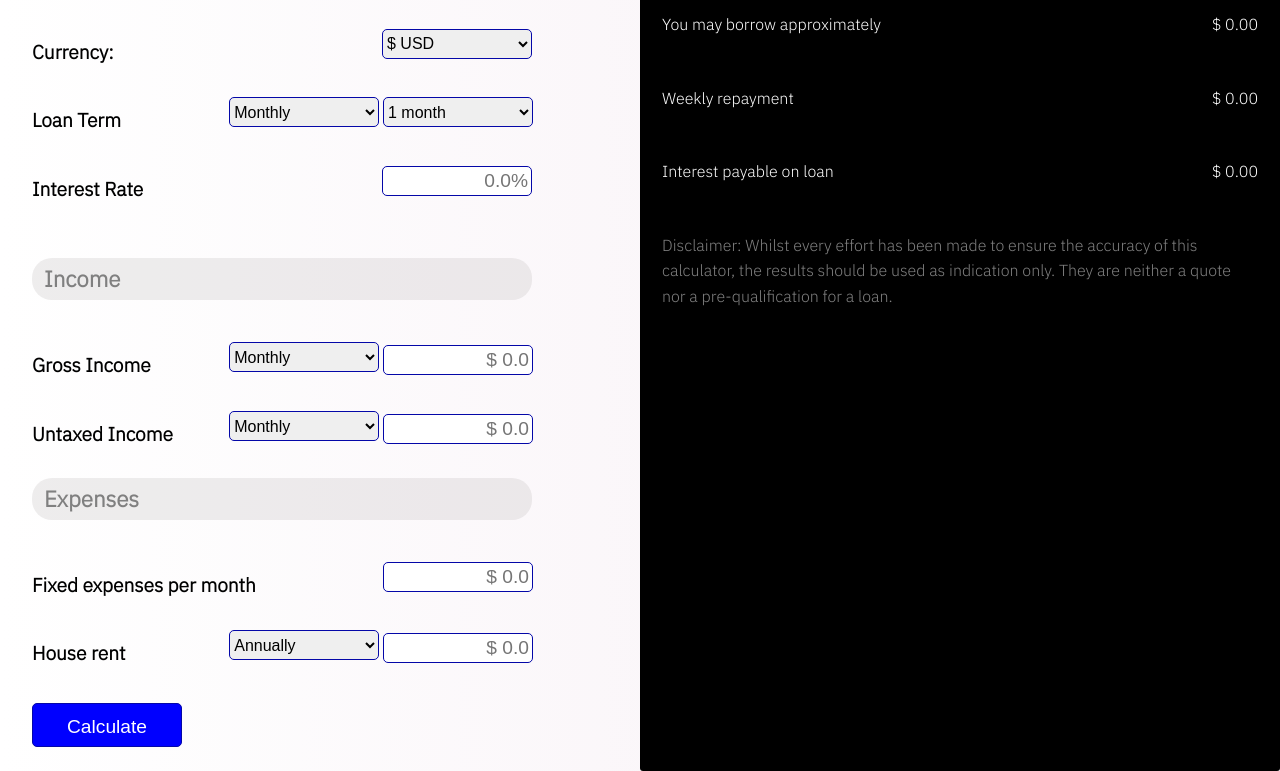
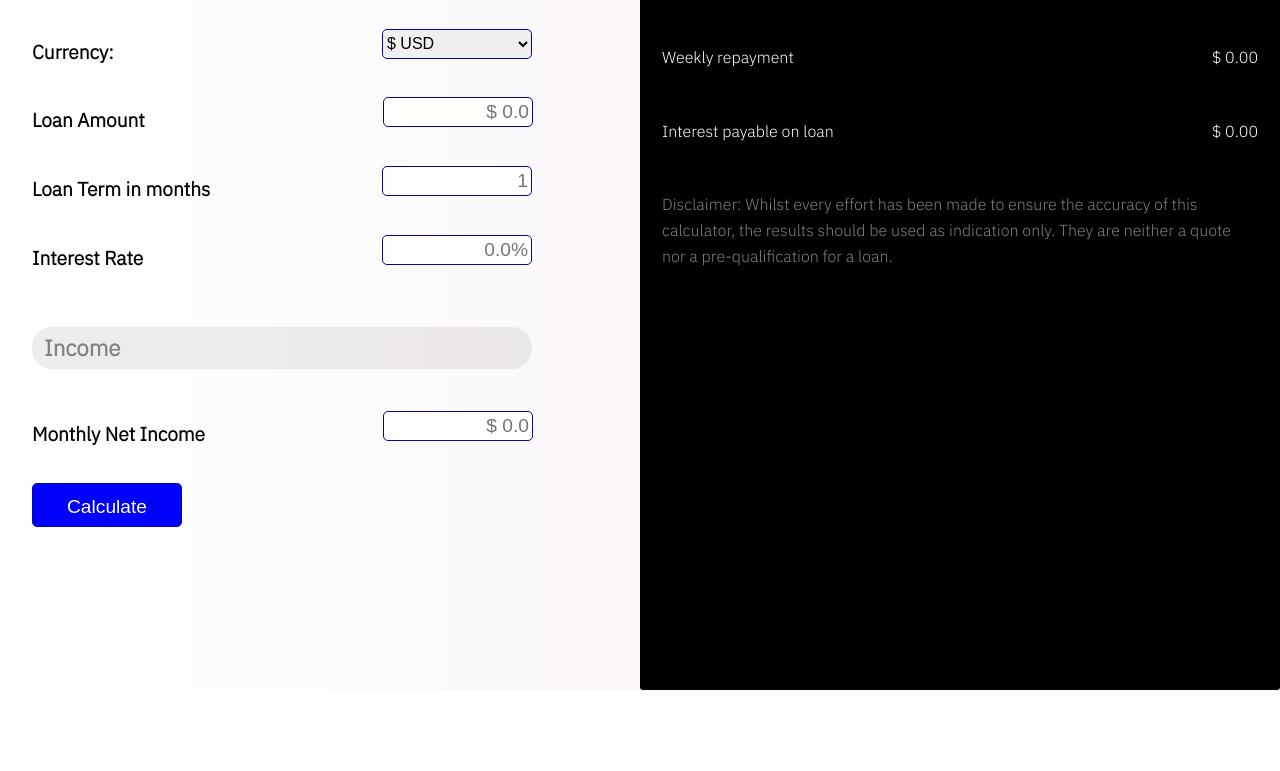
Before and after one commit to Finviserr/Finiviserr, a plain HTML site: page loancalc.html in a window 1280 px wide. Shown: the part 280-1051 px from the top of the page. After the commit the page ends 970 px from the top, so only its background shows below. Drawn offline with Linux system fonts and the light colour scheme.

Commit message:
Loan calculations

```diff
--- a/loancalc.html
+++ b/loancalc.html
@@ -8,7 +8,7 @@
         <link rel="stylesheet" href="style.css">
         <title>Finiviserr</title>
     </head>
-    <body>
+    <body >
        <!--Navbar  -->
        <nav>
         <div class="container">
@@ -61,20 +61,30 @@
                         </div>
 
                         <div class="form-control">
-                            <label for="loan-term">Loan Term</label>
+                            <label for="loan-term">Loan Amount</label>
                             <div class="options">
-                                <select id="loan-term" name="loan-term">
+                                <input type="text" placeholder="$ 0.0" name="loan-amount" id="loan-amount">
+
+                                <!-- <select id="loan-term" name="loan-term">
                                 <option class="monthly" value="month">Monthly</option>
                                 </select>
                                 <select id="loan-term" name="loan-term">
                                 <option value="month">1 month</option>
-                                </select>
+                                </select> -->
+                                <br>
+
                             </div>
+
+
+                        </div>
+                        <div class="form-control">
+                            <label for="loan-months">Loan Term in months</label>
+                            <input type="number" placeholder="1" min="1" name="loan-months" id="loan-months">
                         </div>
 
                         <div class="form-control">
                             <label for="interest-rate">Interest Rate</label>
-                            <input type="text" placeholder="0.0%">
+                            <input type="text" placeholder="0.0%" name="interestRate" id="interestRate">
                         </div>
                          <br>
                     </div>
@@ -83,18 +93,17 @@
                     <h2>Income</h2>
                     </div>
                     <div>
-
-                        <div class="form-control">
-                            <label for="loan-term">Gross Income</label>
-                            <div class="options">
-                                <select id="loan-term" name="loan-term">
-                                    <option class="monthly" value="month">Monthly</option>
-                                    </select>
-                                    <input type="text" placeholder="$ 0.0">
+                    <div class="form-control">
+                        <label for="loan-term">Monthly Net Income</label>
+                         <div class="options">
+                            <!-- <select id="loan-term" name="loan-term">
+                                <option class="monthly" value="month">Monthly</option>
+                            </select> -->
+                                <input type="text" placeholder="$ 0.0" name="month-income" id="month-income">
                                 </div>
                             </div>
 
-                            <div class="form-control">
+                            <!-- <div class="form-control">
                                 <label for="loan-term">Untaxed Income</label>
                                 <div class="options">
                                 <select id="loan-term" name="loan-term">
@@ -102,23 +111,23 @@
                                 </select>
                                 <input type="text" placeholder="$ 0.0">
                                 </div>
-                            </div>
+                            </div> -->
 
 
-                        <div class="loan-details">
+                        <!-- <div class="loan-details">
                         <div>
                         <h2>Expenses</h2>
                         </div>
-                        <div>
+                        <div> -->
 
-                        <div class="form-control">
+                        <!-- <div class="form-control">
                             <label for="loan-term">Fixed expenses per month</label>
                             <div class="options">
                                     <input type="text" placeholder="$ 0.0">
                                 </div>
-                            </div>
+                            </div> -->
 
-                            <div class="form-control">
+                            <!-- <div class="form-control">
                                 <label for="loan-term">House rent</label>
                                 <div class="options">
                                 <select id="loan-term" name="loan-term">
@@ -127,7 +136,7 @@
                                     <input type="text" placeholder="$ 0.0">
                                 </div>
 
-                            </div>
+                            </div> -->
                             <br>
                         <input type="submit" value="Calculate" class="btn-submit">
                     </form>
@@ -166,7 +175,7 @@
 
 
 
-
+<script src="loancalc.js"></script>
 
 </body>
 </html>
--- /dev/null
+++ b/loancalc.js
@@ -0,0 +1,16 @@
+
+const loanAmt = document.getElementById('loan-amount');
+const calcBtn = document.querySelector(".btn-submit")
+const intRate = document.getElementById("interestRate")
+const loanMonths = document.getElementById("loan-months")
+var monthlyPayment;
+
+
+calcBtn.addEventListener("click", function(e){
+    e.preventDefault();
+var loanValue= loanAmt.value;
+console.log(loanMonths.value)
+monthlyPayment = (loanValue * (intRate*(Math.pow(1 + intRate)),loanMonths))/(Math.pow(1+intRate),loanMonths)-1
+console.log(monthlyPayment)
+
+})
```
Also changed, not shown: index.html (+3 -1 lines).
